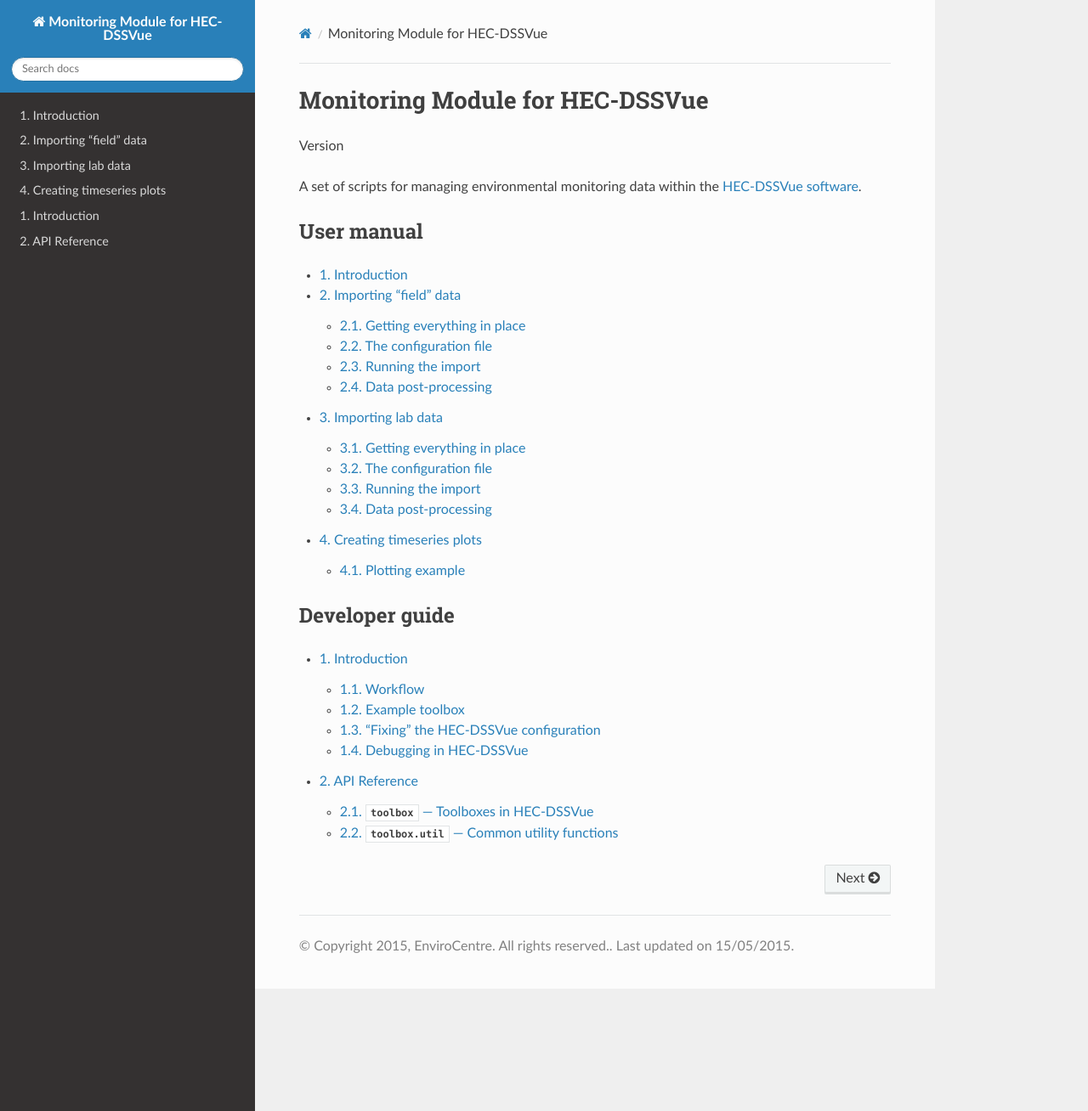
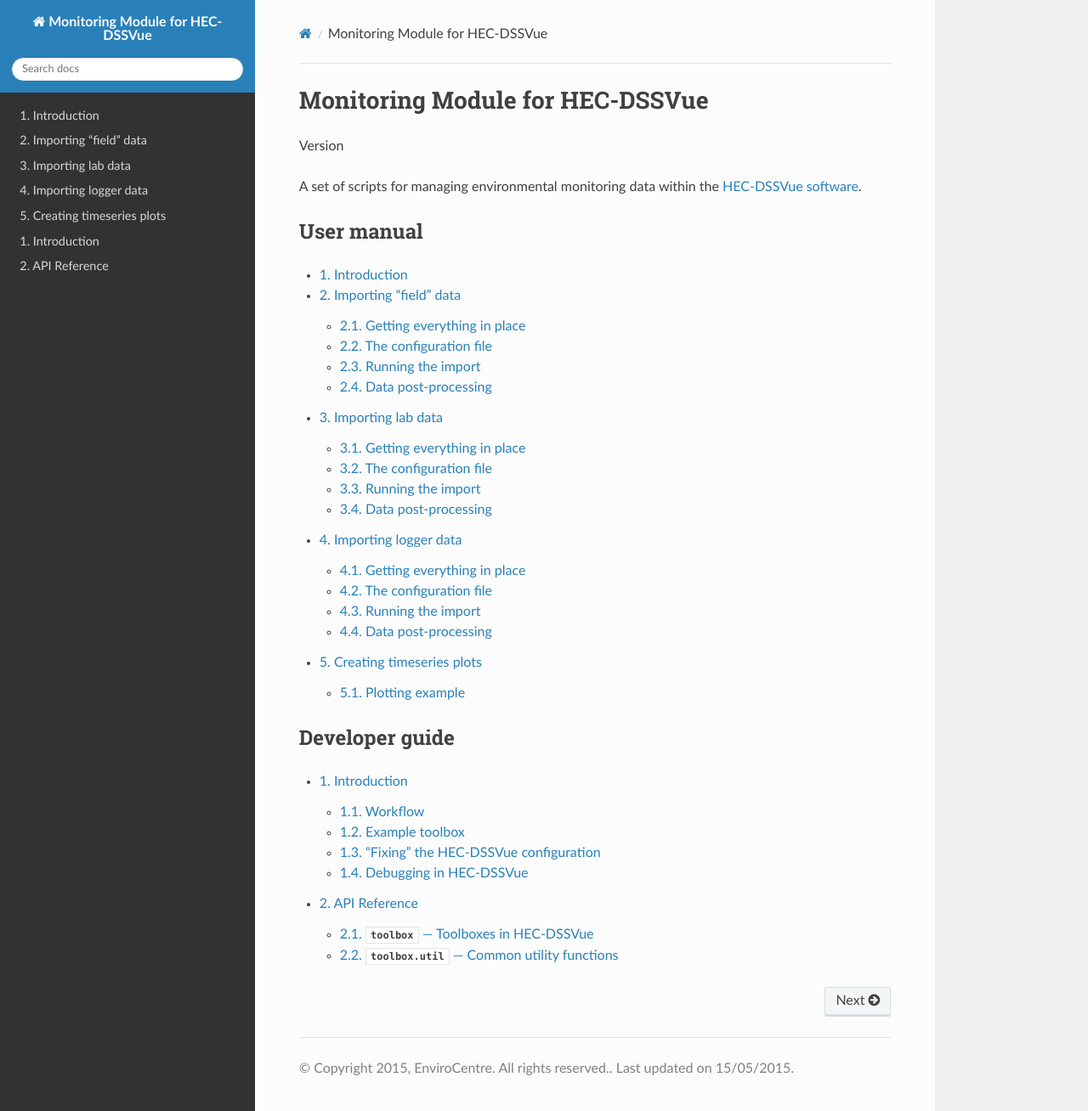
Before and after one commit to EnviroCentre/monitoring-module, a Sphinx documentation site: the page built from docs/source/index.rst, in a window 1280 px wide and 1308 px high. Shown: the whole window at 85% size. Built offline with Sphinx 7.4.7 and the Read the Docs theme 2.0.0, drawn with Linux system fonts in a browser that asks for light colours; the version number could not be read and is left out; some of the changed lines change nothing that is shown.

Commit message:
logger import docs

```diff
--- /dev/null
+++ b/docs/source/import_logger_data.rst
@@ -0,0 +1,118 @@
+Importing logger data
+=====================
+
+The `Monitoring Module` can be used to import continuous logger data. The
+timeseries data are first exported into a `csv`-file with one row per interval
+(timestep) and one or multiple columns for the recorded parameters.
+
+Each `csv`-file represents a single monitoring location. Multiple `csv`-files
+can be imported at once.
+
+.. note::
+
+   The Monitoring Module's logger data importing tool has been tested to work
+   with the following loggers:
+
+    - In-Situ® Troll 9000 Pro XP
+
+   Other loggers and `csv` input file formats may be supported by tweaking the
+   tool's configuration parameters.
+
+
+Getting everything in place
+---------------------------
+
+In this example, the file to be imported :file:`2015-01 Logger results.csv`
+is saved in a project file structure as follows::
+
+    C:\
+        Project\
+            Import data\
+                2015-01 Logger results.csv
+            Monitoring data.dss
+            logger_import.yml
+
+The configuration file
+----------------------
+
+The configuration file :file:`logger_import.yml` can be created as a simple text
+file with the following content:
+
+.. code-block:: yaml
+
+    folder: C:\Project\Import data
+    files:
+      2015-01 Logger results.csv: Location A
+
+    site: Site name
+    version: RAW
+
+    date_format: "%d/%m/%Y"
+
+    mapping:
+      Temperature: TEMP
+      Turbidity: TURB
+      pH: PH
+      Rugged DO Sat: DO%
+      Rugged DO: DO
+      Conductivity: EC
+
+    params:
+      TEMP:
+        unit: degC
+      TURB:
+        unit: FNU
+      PH:
+        unit: "-"
+      DO%:
+        unit: "%"
+      DO:
+        unit: mg/l
+      EC:
+        unit: µS/cm
+
+
+The configuration file describes the files to be imported as well as information
+about which `csv`-file parameter columns to be imported. The ``mapping`` section
+of the configuration file indicates which column headings map onto the
+parameters to be saved into the database. Special symbols (non-ASCII characters)
+should be omitted from the ``mapping`` section.
+
+.. important::
+
+   Unlike the other import tools, the ``files`` section lists the file names
+   without a dash ``-``. Instead, the files are listed as a series of `key`:
+   `value` pairs like this::
+
+       files:
+         file name 1.csv: location name A
+         file name 2.csv: location name B
+
+Parameter values in the import file starting with `<` are interpreted as being
+below the meter's limit of detection (LOD). Such measurements are imported as
+50% of the LOD to allow numeric evaluations and plotting in line with current
+best practice.
+
+
+Running the import
+------------------
+
+When the configuration has been set up, the data can be imported as follows:
+
+ 1. Open the :file:`Monitoring data.dss` file in HEC-DSSVue.
+ 2. Select menu item :menuselection:`Scripts --> Import logger data` or
+    alternatively click on :menuselection:`Import logger data` on the toolbar.
+ 3. Choose the configuration file :file:`logger_import.yml` in the file s
+    election window.
+
+
+When successfully completed, a message is displayed how many records have been
+imported and the catalogue is refreshed.
+
+Data post-processing
+--------------------
+
+In this example, data were imported using `RAW` for the data version (F-part).
+This allows review of data and corrections and manipulations using the
+HEC-DSSVue built-in functionality. Quality assured data can then be saved using
+a different version, for example `OBS`.
--- a/docs/source/index.rst
+++ b/docs/source/index.rst
@@ -17,6 +17,7 @@
    intro
    import_field_data
    import_lab_data
+   import_logger_data
    timeseries_plots
 
 Developer guide
--- a/docs/source/intro.rst
+++ b/docs/source/intro.rst
@@ -8,7 +8,8 @@
     :doc:`import_field_data`).
  2. Importing laboratory water quality analytical results (see
     :doc:`import_lab_data`).
- 3. Creating timeseries plots of water quality data (see
+ 3. Importing continuous logger data (see :doc:`import_logger_data`).
+ 4. Creating timeseries plots of water quality data (see
     :doc:`timeseries_plots`).
 
 HEC-DSS stores data using A- to F-parts. The `Monitoring Module` uses these as
```
